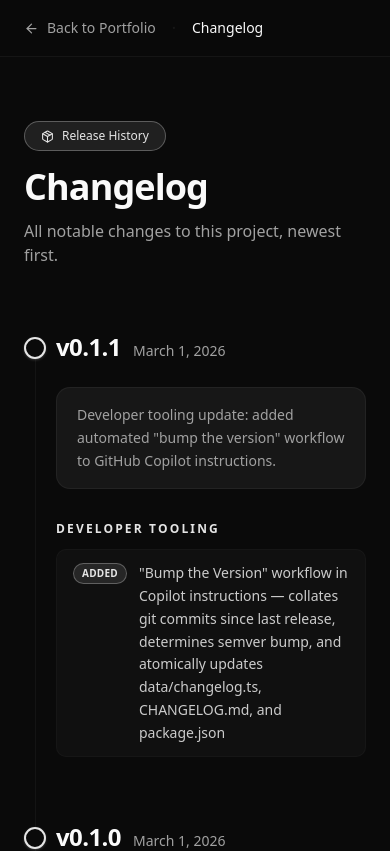
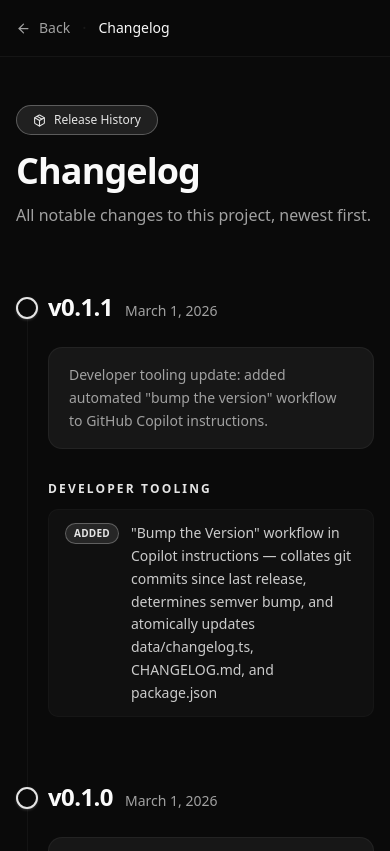
Before and after one commit to tanamaroby/next-portfolio, a Next.js app: page /changelog in a window 390 px wide. Shown: the top 851 px of the page. Built offline with nearby package versions, Linux system fonts and the light colour scheme.

Commit message:
chore: improve layout and styling in Changelog and Footer components

```diff
--- a/app/changelog/page.tsx
+++ b/app/changelog/page.tsx
@@ -16,20 +16,25 @@ export default function ChangelogPage() {
     <div className="min-h-screen bg-background text-foreground">
       {/* ── Top bar ── */}
       <header className="sticky top-0 z-50 glass border-b border-border/50">
-        <div className="mx-auto flex max-w-4xl items-center gap-4 px-6 py-4">
+        <div className="mx-auto flex max-w-4xl items-center gap-3 px-4 py-4 sm:px-6">
           <Link
             href="/"
-            className="flex items-center gap-2 text-sm font-medium text-muted-foreground transition-colors hover:text-foreground"
+            className="flex shrink-0 items-center gap-2 text-sm font-medium text-muted-foreground transition-colors hover:text-foreground"
           >
             <ArrowLeft size={15} />
-            Back to Portfolio
+            <span className="hidden sm:inline">Back to Portfolio</span>
+            <span className="sm:hidden">Back</span>
           </Link>
-          <span className="text-border/60">·</span>
-          <span className="text-sm font-medium text-foreground">Changelog</span>
+          <span className="text-border/60" aria-hidden="true">
+            ·
+          </span>
+          <span className="truncate text-sm font-medium text-foreground">
+            Changelog
+          </span>
         </div>
       </header>
 
-      <main className="mx-auto max-w-4xl px-6 py-16">
+      <main className="mx-auto max-w-4xl px-4 py-12 sm:px-6 sm:py-16">
         {/* ── Page heading ── */}
         <motion.div
           className="mb-16"
--- a/components/footer.tsx
+++ b/components/footer.tsx
@@ -16,21 +16,21 @@ export default function Footer() {
       whileInView="visible"
       viewport={viewportConfig}
     >
-      <div className="mx-auto flex max-w-6xl flex-col items-center justify-between gap-3 sm:flex-row">
+      <div className="mx-auto flex max-w-6xl flex-col items-center justify-between gap-4 text-center sm:flex-row sm:text-left">
         <p>
           &copy; {year}{" "}
           <span className="font-medium text-foreground">Roby Tanama</span>. All
           rights reserved.
         </p>
 
-        <div className="flex items-center gap-4">
+        <div className="flex flex-col items-center gap-2 sm:flex-row sm:gap-4">
           <Link
             href="/changelog"
             className="transition-colors hover:text-foreground underline-offset-2 hover:underline"
           >
             Changelog
           </Link>
-          <span aria-hidden="true" className="text-border">
+          <span aria-hidden="true" className="hidden text-border sm:block">
             ·
           </span>
           <p className="flex items-center gap-1.5">
```
